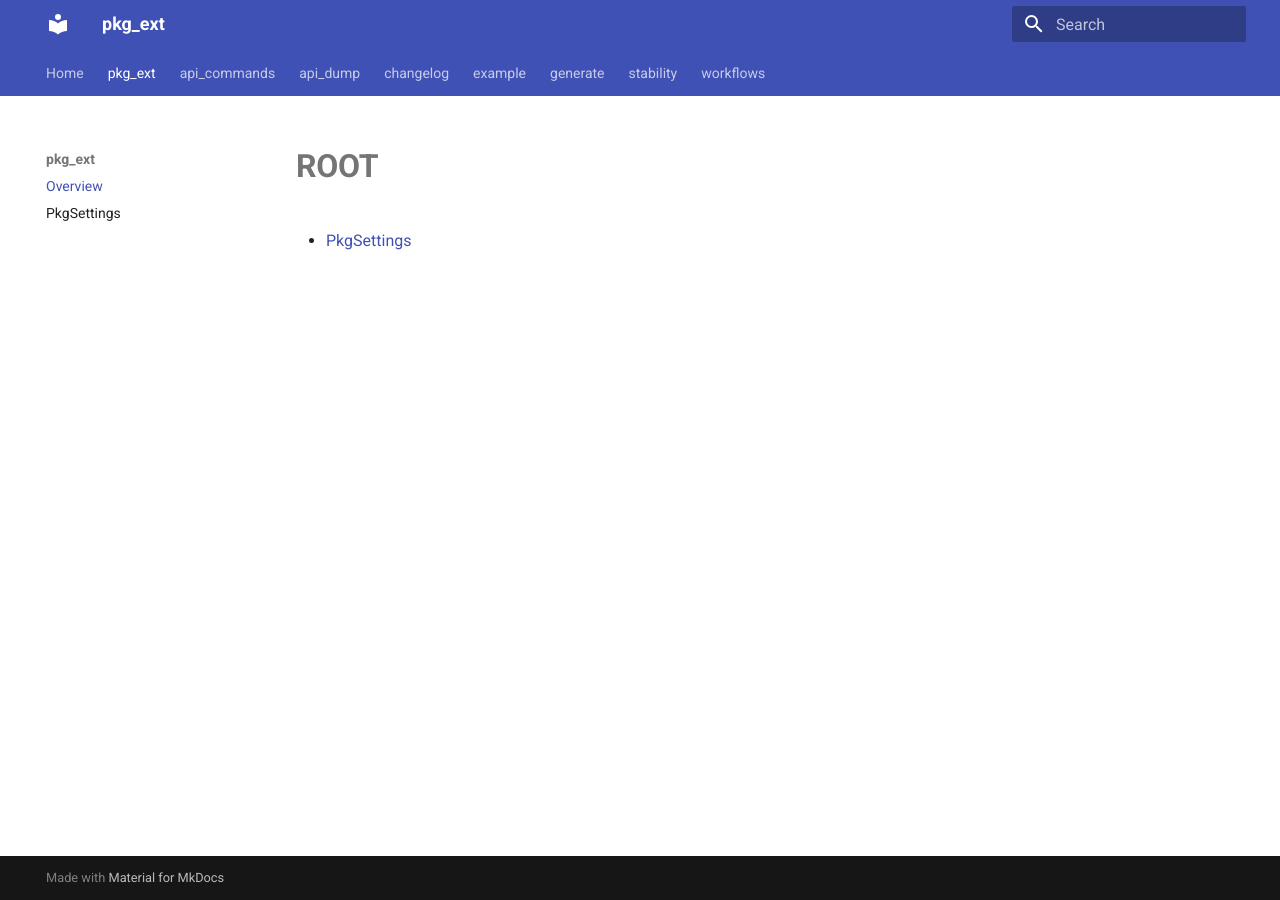
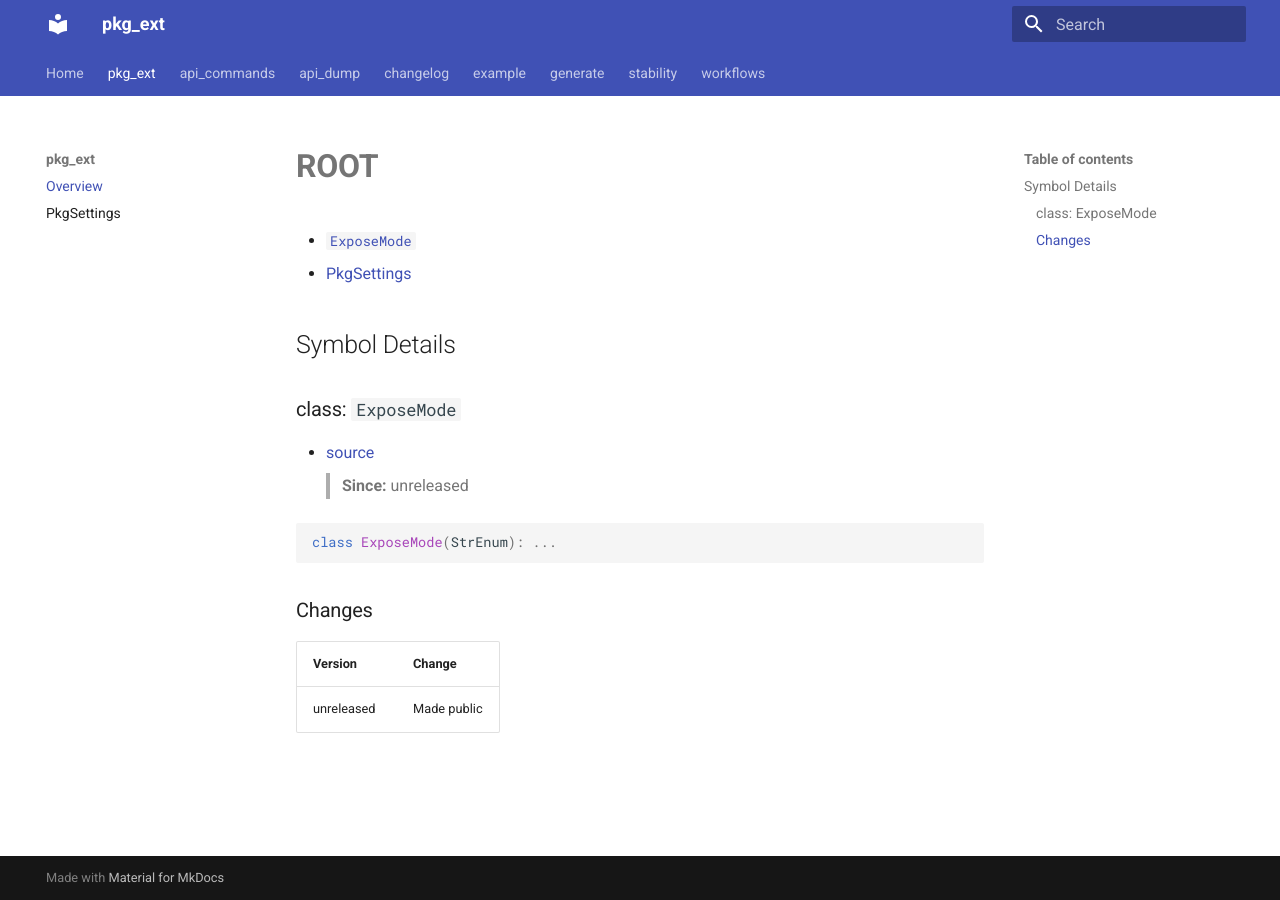
Before and after one commit to EspenAlbert/pkg-ext, an MkDocs documentation site: the page built from docs/_root/index.md, in a window 1280 px wide. Built offline with MkDocs 1.6.1 and Material for MkDocs 9.7.7, drawn with Linux system fonts in a browser that asks for light colours.

Commit message:
chore regen

````diff
--- a/docs/_root/index.md
+++ b/docs/_root/index.md
@@ -3,5 +3,26 @@
 
 <!-- === OK_EDIT: pkg-ext header === -->
 <!-- === DO_NOT_EDIT: pkg-ext symbols === -->
+- [`ExposeMode`](#exposemode_def)
 - [PkgSettings](./pkgsettings.md)
 <!-- === OK_EDIT: pkg-ext symbols === -->
+<!-- === DO_NOT_EDIT: pkg-ext symbol_details_header === -->
+## Symbol Details
+<!-- === OK_EDIT: pkg-ext symbol_details_header === -->
+<!-- === DO_NOT_EDIT: pkg-ext exposemode_def === -->
+<a id="exposemode_def"></a>
+
+### class: `ExposeMode`
+- [source](../../pkg_ext/_internal/config.py#L43)
+> **Since:** unreleased
+
+```python
+class ExposeMode(StrEnum): ...
+```
+
+### Changes
+
+| Version | Change |
+|---------|--------|
+| unreleased | Made public |
+<!-- === OK_EDIT: pkg-ext exposemode_def === -->
````
